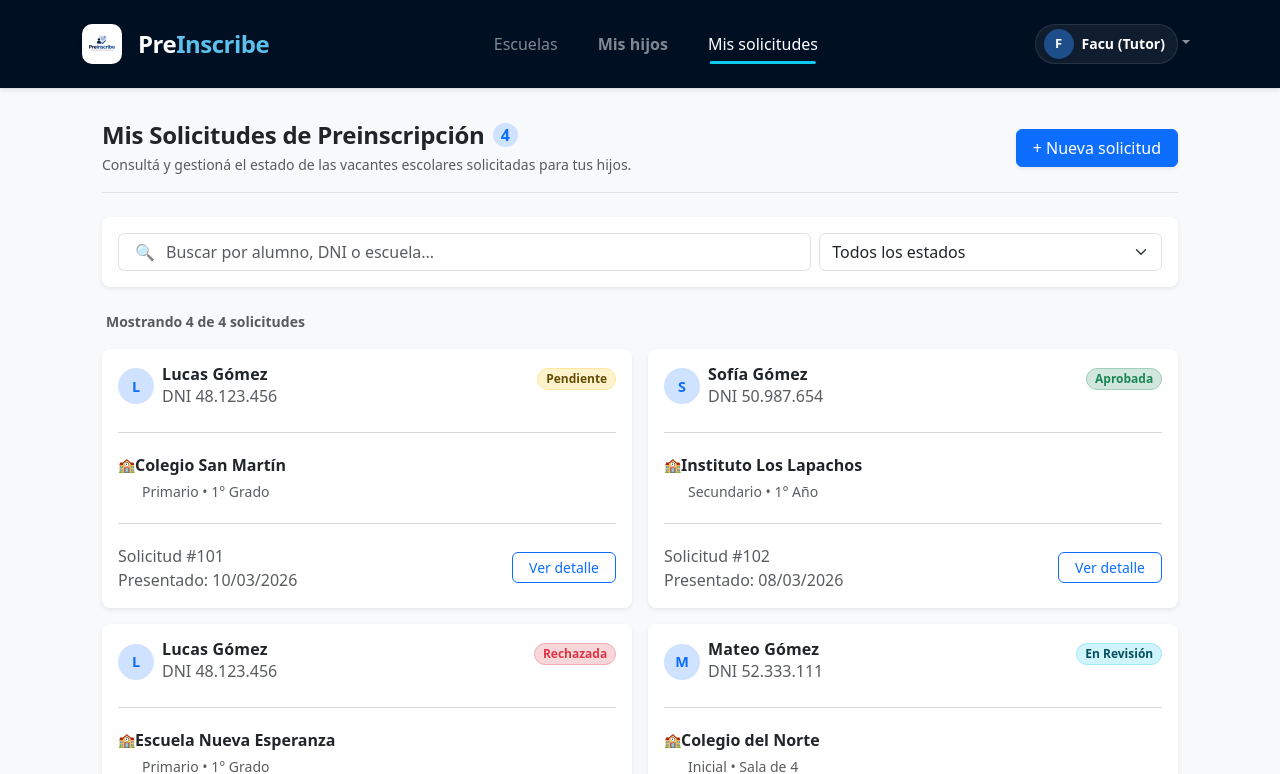
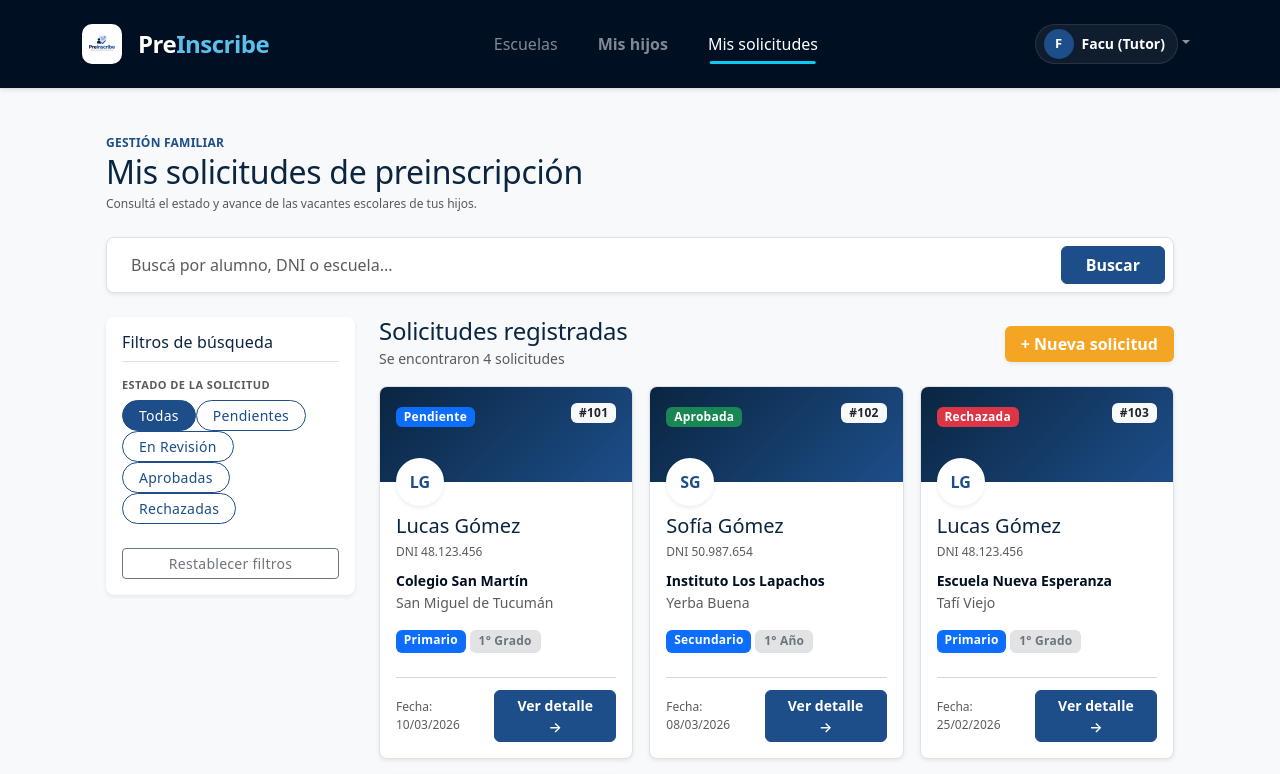
Before and after one commit to SheylaAstorga/Preinscribe-Frontend, a React (Vite) app: page /familia/solicitudes in a window 1280 px wide. Shown: the top 774 px of the page. Built offline with nearby package versions, Linux system fonts and the light colour scheme.

Commit message:
feat: rediseñe solicitudes con filtros laterales, tarjetas estéticas y modal de detalle

```diff
--- a/src/components/pages/Familia/MisSolicitudesViews.jsx
+++ b/src/components/pages/Familia/MisSolicitudesViews.jsx
@@ -1,49 +1,74 @@
 import { useState } from "react";
-import { Container, Row, Col, Card, Badge, Button, Form, InputGroup } from "react-bootstrap";
-import { Link } from "react-router-dom";
+import { Container, Row, Col, Card, Badge, Button, Form, InputGroup, Modal, Table } from "react-bootstrap";
 
-// Datos de prueba integrados con el listado oficial de escuelas
 const SOLICITUDES_INICIALES = [
   {
     id: 101,
     alumno: "Lucas Gómez",
     dniAlumno: "48.123.456",
     escuela: "Colegio San Martín",
+    localidad: "San Miguel de Tucumán",
     nivel: "Primario",
     grado: "1° Grado",
     fecha: "10/03/2026",
     estado: "Pendiente",
+    tutor: "Facundo Gómez",
+    documentos: [
+      { nombre: "DNI del Alumno", estado: "Entregado" },
+      { nombre: "Partida de Nacimiento", estado: "Entregado" },
+      { nombre: "Ficha de Salud", estado: "Pendiente" }
+    ]
   },
   {
     id: 102,
     alumno: "Sofía Gómez",
     dniAlumno: "50.987.654",
     escuela: "Instituto Los Lapachos",
+    localidad: "Yerba Buena",
     nivel: "Secundario",
     grado: "1° Año",
     fecha: "08/03/2026",
     estado: "Aprobada",
+    tutor: "Facundo Gómez",
+    documentos: [
+      { nombre: "DNI del Alumno", estado: "Entregado" },
+      { nombre: "Partida de Nacimiento", estado: "Entregado" },
+      { nombre: "Boletín del Nivel Anterior", estado: "Entregado" }
+    ]
   },
   {
     id: 103,
     alumno: "Lucas Gómez",
     dniAlumno: "48.123.456",
     escuela: "Escuela Nueva Esperanza",
+    localidad: "Tafí Viejo",
     nivel: "Primario",
     grado: "1° Grado",
     fecha: "25/02/2026",
     estado: "Rechazada",
+    tutor: "Facundo Gómez",
+    documentos: [
+      { nombre: "DNI del Alumno", estado: "Entregado" },
+      { nombre: "Partida de Nacimiento", estado: "Entregado" },
+      { nombre: "Certificado de Vacunación", estado: "Pendiente" }
+    ]
   },
   {
     id: 104,
     alumno: "Mateo Gómez",
     dniAlumno: "52.333.111",
     escuela: "Colegio del Norte",
+    localidad: "San Miguel de Tucumán",
     nivel: "Inicial",
     grado: "Sala de 4",
     fecha: "12/03/2026",
     estado: "En Revisión",
-  },
+    tutor: "Facundo Gómez",
+    documentos: [
+      { nombre: "DNI del Alumno", estado: "Entregado" },
+      { nombre: "Partida de Nacimiento", estado: "Entregado" }
+    ]
+  }
 ];
 
 const MisSolicitudesView = () => {
@@ -51,23 +76,43 @@ const MisSolicitudesView = () => {
   const [busqueda, setBusqueda] = useState("");
   const [filtroEstado, setFiltroEstado] = useState("Todos");
 
-  // Helper para asignar la clase y estilo accesible de la etiqueta de estado
-  const renderBadgeEstado = (estado) => {
+  // Modal de Detalle
+  const [solicitudSeleccionada, setSolicitudSeleccionada] = useState(null);
+  const [showModal, setShowModal] = useState(false);
+
+  const handleAbrirDetalle = (solicitud) => {
+    setSolicitudSeleccionada(solicitud);
+    setShowModal(true);
+  };
+
+  const handleCerrarModal = () => {
+    setShowModal(false);
+    setSolicitudSeleccionada(null);
+  };
+
+  const getIniciales = (nombre) => {
+    const partes = nombre.split(" ");
+    if (partes.length >= 2) {
+      return `${partes[0].charAt(0)}${partes[1].charAt(0)}`.toUpperCase();
+    }
+    return nombre.slice(0, 2).toUpperCase();
+  };
+
+  const renderBadgeEstadoHeader = (estado) => {
     switch (estado) {
       case "Aprobada":
-        return <Badge bg="success-subtle" className="text-success border border-success-subtle px-2.5 py-1.5 rounded-pill fw-semibold">Aprobada</Badge>;
+        return <Badge bg="success" className="px-2.5 py-1 label-md">Aprobada</Badge>;
       case "Pendiente":
-        return <Badge bg="warning-subtle" className="text-warning-emphasis border border-warning-subtle px-2.5 py-1.5 rounded-pill fw-semibold">Pendiente</Badge>;
+        return <Badge style={{ backgroundColor: "var(--pi-amber)", color: "#fff" }} className="px-2.5 py-1 label-md">Pendiente</Badge>;
       case "En Revisión":
-        return <Badge bg="info-subtle" className="text-info-emphasis border border-info-subtle px-2.5 py-1.5 rounded-pill fw-semibold">En Revisión</Badge>;
+        return <Badge style={{ backgroundColor: "var(--pi-sky)", color: "#000" }} className="px-2.5 py-1 label-md">En Revisión</Badge>;
       case "Rechazada":
-        return <Badge bg="danger-subtle" className="text-danger border border-danger-subtle px-2.5 py-1.5 rounded-pill fw-semibold">Rechazada</Badge>;
+        return <Badge bg="danger" className="px-2.5 py-1 label-md">Rechazada</Badge>;
       default:
-        return <Badge bg="secondary-subtle" className="text-secondary border px-2.5 py-1.5 rounded-pill fw-semibold">{estado}</Badge>;
+        return <Badge bg="secondary" className="label-md">{estado}</Badge>;
     }
   };
 
-  // Filtrado dinámico por texto y por combo de estado
   const solicitudesFiltradas = solicitudes.filter((sol) => {
     const coincideTexto =
       sol.alumno.toLowerCase().includes(busqueda.toLowerCase()) ||
@@ -78,132 +123,175 @@ const MisSolicitudesView = () => {
   });
 
   return (
-    <Container className="py-2" style={{ maxWidth: "1100px" }}>
-      {/* 1. Encabezado de la página */}
-      <header className="d-flex flex-column flex-sm-row justify-content-between align-items-sm-center pb-3 mb-4 border-bottom gap-3">
-        <div>
-          <div className="d-flex align-items-center gap-2">
-            <h2 className="h4 fw-bold text-dark mb-0">Mis Solicitudes de Preinscripción</h2>
-            <Badge bg="primary-subtle" className="text-primary rounded-circle px-2 py-1 fs-6">
-              {solicitudes.length}
-            </Badge>
+    <Container fluid className="px-4 py-3" style={{ maxWidth: "1300px" }}>
+      {/* HEADER DE SECCIÓN */}
+      <div className="mb-4">
+        <span className="label-md text-uppercase" style={{ color: "var(--pi-blue)" }}>GESTIÓN FAMILIAR</span>
+        <h1 className="h2 mb-1" style={{ color: "var(--pi-navy)" }}>Mis solicitudes de preinscripción</h1>
+        <p className="text-muted mb-0 body-sm">Consultá el estado y avance de las vacantes escolares de tus hijos.</p>
       </div>
-          <p className="text-muted small mb-0 mt-1">
-            Consultá y gestioná el estado de las vacantes escolares solicitadas para tus hijos.
-          </p>
-        </div>
-        <div>
-          <Button variant="primary" className="fw-medium shadow-sm px-3">
-            + Nueva solicitud
-          </Button>
-        </div>
-      </header>
 
-      {/* 2. Barra de Búsqueda y Filtros */}
-      <Card className="border-0 shadow-sm mb-4 bg-white rounded-3">
-        <Card.Body className="p-2.5">
-          <Row className="g-2 align-items-center">
-            <Col xs={12} md={7} lg={8}>
+      {/* BUSCADOR SUPERIOR */}
+      <Card className="border shadow-sm mb-4 rounded-3">
+        <Card.Body className="p-2">
           <InputGroup>
-                <InputGroup.Text className="bg-transparent border-end-0 text-muted ps-3">
-                  🔍
-                </InputGroup.Text>
             <Form.Control
               type="search"
-                  placeholder="Buscar por alumno, DNI o escuela..."
-                  className="border-start-0 ps-0 shadow-none"
+              placeholder="Buscá por alumno, DNI o escuela..."
+              className="border-0 shadow-none ps-3"
               value={busqueda}
               onChange={(e) => setBusqueda(e.target.value)}
             />
+            {busqueda && (
+              <Button variant="link" className="text-muted text-decoration-none body-sm" onClick={() => setBusqueda("")}>
+                Limpiar
+              </Button>
+            )}
+            <Button style={{ backgroundColor: "var(--pi-blue)", borderColor: "var(--pi-blue)" }} className="px-4 fw-semibold rounded-2 ms-2 text-white">
+              Buscar
+            </Button>
           </InputGroup>
-            </Col>
-            <Col xs={12} md={5} lg={4}>
-              <Form.Select
-                className="shadow-none border"
-                value={filtroEstado}
-                onChange={(e) => setFiltroEstado(e.target.value)}
-              >
-                <option value="Todos">Todos los estados</option>
-                <option value="Pendiente">Pendientes</option>
-                <option value="En Revisión">En Revisión</option>
-                <option value="Aprobada">Aprobadas</option>
-                <option value="Rechazada">Rechazadas</option>
-              </Form.Select>
-            </Col>
-          </Row>
         </Card.Body>
       </Card>
 
-      {/* Resumen de resultados dinámicos */}
-      <div className="d-flex justify-content-between align-items-center mb-3 px-1">
-        <span className="text-muted small fw-semibold">
-          Mostrando {solicitudesFiltradas.length} de {solicitudes.length} solicitudes
-        </span>
-        {(busqueda || filtroEstado !== "Todos") && (
+      {/* LAYOUT PRINCIPAL */}
+      <Row className="g-4">
+        {/* PANEL DE FILTROS LATERAL */}
+        <Col xs={12} lg={3}>
+          <Card className="border-0 shadow-sm rounded-3 p-3">
+            <div className="d-flex align-items-center justify-content-between mb-3 pb-2 border-bottom">
+              <h5 className="h6 mb-0" style={{ color: "var(--pi-navy)" }}>Filtros de búsqueda</h5>
+            </div>
+
+            <div className="mb-3">
+              <label className="label-sm text-uppercase text-muted d-block mb-2">
+                Estado de la solicitud
+              </label>
+              <div className="d-flex flex-wrap gap-1.5">
+                {[
+                  { label: "Todas", value: "Todos" },
+                  { label: "Pendientes", value: "Pendiente" },
+                  { label: "En Revisión", value: "En Revisión" },
+                  { label: "Aprobadas", value: "Aprobada" },
+                  { label: "Rechazadas", value: "Rechazada" },
+                ].map((item) => {
+                  const isActive = filtroEstado === item.value;
+                  return (
                     <Button
-            variant="link"
+                      key={item.value}
                       size="sm"
-            className="p-0 text-decoration-none text-primary small"
+                      style={{
+                        backgroundColor: isActive ? "var(--pi-blue)" : "transparent",
+                        borderColor: "var(--pi-blue)",
+                        color: isActive ? "#fff" : "var(--pi-blue)"
+                      }}
+                      className="rounded-pill px-3 py-1 label-md"
+                      onClick={() => setFiltroEstado(item.value)}
+                    >
+                      {item.label}
+                    </Button>
+                  );
+                })}
+              </div>
+            </div>
+
+            <Button
+              variant="outline-secondary"
+              size="sm"
+              className="w-100 mt-2 label-md"
               onClick={() => {
                 setBusqueda("");
                 setFiltroEstado("Todos");
               }}
             >
-            Limpiar filtros
+              Restablecer filtros
             </Button>
-        )}
+          </Card>
+        </Col>
+
+        {/* LISTADO DE TARJETAS */}
+        <Col xs={12} lg={9}>
+          <div className="d-flex justify-content-between align-items-center mb-3">
+            <div>
+              <h2 className="h4 mb-0" style={{ color: "var(--pi-navy)" }}>Solicitudes registradas</h2>
+              <span className="text-muted small">Se encontraron {solicitudesFiltradas.length} solicitudes</span>
+            </div>
+            <Button style={{ backgroundColor: "var(--pi-amber)", borderColor: "var(--pi-amber)", color: "#fff" }} className="fw-semibold px-3 shadow-sm border-0">
+              + Nueva solicitud
+            </Button>
           </div>
 
-      {/* 3. Listado en Formato de Tarjetas Individiales (Grid 2 Columnas) */}
           {solicitudesFiltradas.length > 0 ? (
             <Row className="g-3">
               {solicitudesFiltradas.map((sol) => (
-            <Col xs={12} lg={6} key={sol.id}>
-              <Card className="h-100 border-0 shadow-sm rounded-3 hover-shadow transition-all">
-                <Card.Body className="d-flex flex-column p-3.5">
-                  {/* Nivel 1: Alumno y Estado */}
-                  <div className="d-flex justify-content-between align-items-start mb-2 gap-2">
-                    <div className="d-flex align-items-center gap-2">
+                <Col xs={12} md={6} xl={4} key={sol.id}>
+                  <Card className="h-100 border shadow-sm rounded-3 overflow-hidden d-flex flex-column bg-white">
+                    {/* BANNER INSTITUCIONAL USANDO VARS BRAND */}
                     <div
-                        className="rounded-circle bg-primary-subtle text-primary fw-bold d-flex align-items-center justify-content-center"
-                        style={{ width: "36px", height: "36px", fontSize: "0.9rem" }}
+                      className="p-3 text-white position-relative d-flex justify-content-between align-items-start"
+                      style={{
+                        background: "linear-gradient(135deg, var(--pi-navy) 0%, var(--pi-blue) 100%)",
+                        minHeight: "95px"
+                      }}
                     >
-                        {sol.alumno.charAt(0)}
-                      </div>
-                      <div>
-                        <h3 className="h6 fw-bold text-dark mb-0">{sol.alumno}</h3>
-                        <span className="text-muted extra-small d-block">DNI {sol.dniAlumno}</span>
-                      </div>
-                    </div>
-                    <div>{renderBadgeEstado(sol.estado)}</div>
-                  </div>
+                      <div>{renderBadgeEstadoHeader(sol.estado)}</div>
+                      <Badge bg="light" text="dark" className="label-md px-2 py-1">
+                        #{sol.id}
+                      </Badge>
 
-                  <hr className="my-2.5 text-muted opacity-25" />
-
-                  {/* Nivel 2: Escuela y Nivel/Grado */}
-                  <div className="my-1 flex-grow-1">
-                    <div className="d-flex align-items-center gap-1.5 text-dark fw-semibold mb-1">
-                      <span className="text-primary small">🏫</span>
-                      <span>{sol.escuela}</span>
-                    </div>
-                    <div className="text-muted small ms-4">
-                      {sol.nivel} • <span className="text-body-secondary">{sol.grado}</span>
+                      {/* INICIALES CIRCULARES */}
+                      <div
+                        className="position-absolute bg-white fw-bold shadow-sm d-flex align-items-center justify-content-center rounded-circle border border-2 border-white"
+                        style={{
+                          width: "48px",
+                          height: "48px",
+                          bottom: "-24px",
+                          left: "16px",
+                          fontSize: "1rem",
+                          color: "var(--pi-blue)"
+                        }}
+                      >
+                        {getIniciales(sol.alumno)}
                       </div>
                     </div>
 
-                  <hr className="my-2.5 text-muted opacity-25" />
+                    {/* CUERPO DE LA TARJETA */}
+                    <Card.Body className="pt-4 px-3 pb-3 d-flex flex-column flex-grow-1">
+                      <div className="mt-2 mb-2">
+                        <h3 className="h5 mb-0" style={{ color: "var(--pi-navy)" }}>{sol.alumno}</h3>
+                        <span className="text-muted body-sm">DNI {sol.dniAlumno}</span>
+                      </div>
 
-                  {/* Nivel 3 y 4: Metadata y Acción */}
-                  <div className="d-flex justify-content-between align-items-center pt-1 mt-auto">
-                    <div>
-                      <div className="text-muted extra-small">Solicitud #{sol.id}</div>
-                      <div className="text-muted extra-small">Presentado: {sol.fecha}</div>
+                      <div className="mb-3">
+                        <div className="fw-semibold small" style={{ color: "var(--pi-navy-deep)" }}>
+                          {sol.escuela}
                         </div>
-                    <Link to={`/familia/solicitudes/${sol.id}`}>
-                      <Button variant="outline-primary" size="sm" className="fw-medium px-3 rounded-2">
-                        Ver detalle
+                        <small className="text-muted d-block">{sol.localidad}</small>
+                      </div>
+
+                      {/* BADGES DE NIVEL / GRADO */}
+                      <div className="d-flex flex-wrap gap-1 mb-3 mt-auto">
+                        <Badge style={{ backgroundColor: "var(--pi-tint)", color: "#fff" }} className="border-0 label-md">
+                          {sol.nivel}
+                        </Badge>
+                        <Badge bg="secondary-subtle" className="text-secondary border label-md">
+                          {sol.grado}
+                        </Badge>
+                      </div>
+
+                      <hr className="my-2 text-muted opacity-25" />
+
+                      {/* FOOTER CON FECHA Y ACCIÓN */}
+                      <div className="d-flex justify-content-between align-items-center pt-1">
+                        <span className="text-muted body-sm">Fecha: {sol.fecha}</span>
+                        <Button
+                          size="sm"
+                          style={{ backgroundColor: "var(--pi-blue)", borderColor: "var(--pi-blue)", color: "#fff" }}
+                          className="fw-semibold px-3 rounded-2"
+                          onClick={() => handleAbrirDetalle(sol)}
+                        >
+                          Ver detalle →
                         </Button>
-                    </Link>
                       </div>
                     </Card.Body>
                   </Card>
@@ -211,29 +299,96 @@ const MisSolicitudesView = () => {
               ))}
             </Row>
           ) : (
-        /* Estado vacío / Búsqueda sin coincidencias */
-        <Card className="border-0 shadow-sm text-center py-5 my-3 rounded-3 bg-white">
+            <Card className="border text-center py-5 rounded-3 bg-white">
               <Card.Body>
-            <div className="fs-1 mb-2 text-muted">📋</div>
                 <h3 className="h6 fw-bold text-dark">No se encontraron solicitudes</h3>
-            <p className="text-muted small mx-auto mb-3" style={{ maxWidth: "380px" }}>
-              No hay preinscripciones que coincidan con los criterios de búsqueda o filtro aplicados.
-            </p>
-            {(busqueda || filtroEstado !== "Todos") && (
-              <Button
-                variant="outline-secondary"
-                size="sm"
-                onClick={() => {
-                  setBusqueda("");
-                  setFiltroEstado("Todos");
-                }}
-              >
-                Restablecer filtros
+                <p className="text-muted small mb-3">No existen resultados que coincidan con los filtros seleccionados.</p>
+                <Button variant="outline-primary" size="sm" onClick={() => { setBusqueda(""); setFiltroEstado("Todos"); }}>
+                  Restablecer búsqueda
                 </Button>
-            )}
               </Card.Body>
             </Card>
           )}
+        </Col>
+      </Row>
+
+      {/* MODAL DE DETALLE CON BRAND COLORS */}
+      <Modal show={showModal} onHide={handleCerrarModal} centered size="lg">
+        {solicitudSeleccionada && (
+          <>
+            <Modal.Header closeButton className="border-bottom bg-light px-4 py-3">
+              <Modal.Title className="h5 fw-bold" style={{ color: "var(--pi-navy)" }}>
+                Detalle de Solicitud <span style={{ color: "var(--pi-blue)" }}>#{solicitudSeleccionada.id}</span>
+              </Modal.Title>
+            </Modal.Header>
+            <Modal.Body className="p-4 bg-white">
+              {/* BLOQUE 1: INSTITUCIÓN Y ESTADO */}
+              <div
+                className="p-3 rounded-3 text-white mb-3 d-flex justify-content-between align-items-center shadow-sm"
+                style={{ background: "linear-gradient(135deg, var(--pi-navy) 0%, var(--pi-blue) 100%)" }}
+              >
+                <div>
+                  <span className="label-sm text-uppercase d-block text-white-50">Establecimiento Educativo</span>
+                  <h4 className="h5 fw-bold mb-0 text-white">{solicitudSeleccionada.escuela}</h4>
+                  <small className="text-white-50">{solicitudSeleccionada.localidad} • Presentado el {solicitudSeleccionada.fecha}</small>
+                </div>
+                <div>{renderBadgeEstadoHeader(solicitudSeleccionada.estado)}</div>
+              </div>
+
+              {/* BLOQUE 2: POSTULANTE Y TUTOR */}
+              <div className="p-3 border rounded-3 mb-3 bg-light">
+                <h5 className="h6 fw-bold mb-3 border-bottom pb-2" style={{ color: "var(--pi-blue)" }}>Información del Alumno y Tutor</h5>
+                <Row className="g-3">
+                  <Col xs={12} sm={6}>
+                    <small className="text-muted d-block label-sm text-uppercase">Alumno Postulante</small>
+                    <span className="fw-bold" style={{ color: "var(--pi-navy)" }}>{solicitudSeleccionada.alumno}</span>
+                  </Col>
+                  <Col xs={12} sm={6}>
+                    <small className="text-muted d-block label-sm text-uppercase">DNI del Alumno</small>
+                    <span className="fw-semibold text-dark">{solicitudSeleccionada.dniAlumno}</span>
+                  </Col>
+                  <Col xs={12} sm={6}>
+                    <small className="text-muted d-block label-sm text-uppercase">Nivel Educativo y Grado</small>
+                    <span className="fw-semibold text-dark">{solicitudSeleccionada.nivel} • {solicitudSeleccionada.grado}</span>
+                  </Col>
+                  <Col xs={12} sm={6}>
+                    <small className="text-muted d-block label-sm text-uppercase">Tutor Responsable</small>
+                    <span className="fw-semibold text-dark">{solicitudSeleccionada.tutor}</span>
+                  </Col>
+                </Row>
+              </div>
+
+              {/* BLOQUE 3: DOCUMENTACIÓN */}
+              <div className="p-3 border rounded-3 bg-white">
+                <h5 className="h6 fw-bold mb-2" style={{ color: "var(--pi-navy)" }}>Estado de Documentación</h5>
+                <Table size="sm" borderless hover className="align-middle mb-0">
+                  <tbody>
+                    {solicitudSeleccionada.documentos?.map((doc, i) => (
+                      <tr key={i} className="border-bottom">
+                        <td className="py-2 text-dark small fw-medium">{doc.nombre}</td>
+                        <td className="py-2 text-end">
+                          <Badge bg={doc.estado === "Entregado" ? "success" : "warning"} text={doc.estado === "Entregado" ? "white" : "dark"} className="label-md">
+                            {doc.estado}
+                          </Badge>
+                        </td>
+                      </tr>
+                    ))}
+                  </tbody>
+                </Table>
+              </div>
+            </Modal.Body>
+            <Modal.Footer className="border-top bg-light px-4 py-3">
+                <Button
+                    style={{ backgroundColor: "var(--pi-blue)", borderColor: "var(--pi-blue)", color: "#fff" }}
+                    onClick={handleCerrarModal}
+                    className="px-4 label-md fw-semibold"
+                >
+                    Cerrar
+                </Button>
+            </Modal.Footer>
+          </>
+        )}
+      </Modal>
     </Container>
   );
 };
```
Lines whose indentation alone changed are shown as unchanged.
